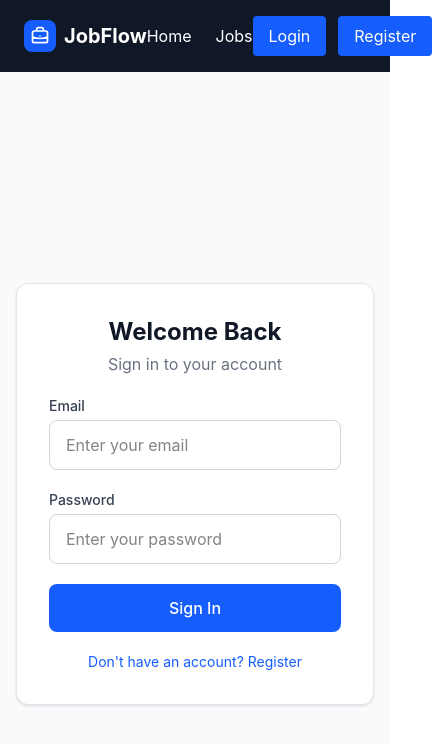
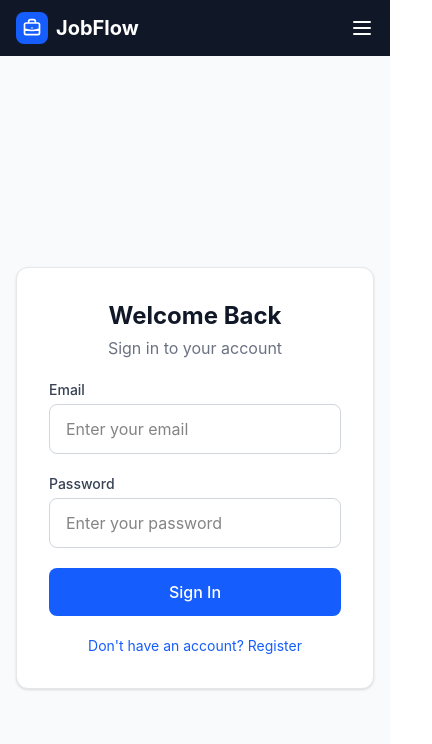
Before and after one commit to sonamver274-sketch/Job_Board_Fr, a React (Vite) app: page /login in a window 390 px wide. Shown: the top 744 px of the page, 432 px wide, since content can reach past the window. Built offline with nearby package versions, Linux system fonts and the light colour scheme.

Commit message:
feat: add Jobs page with search, responsive navbar with hamburger menu

```diff
--- a/src/App.jsx
+++ b/src/App.jsx
@@ -5,6 +5,7 @@ import Login from "./page/Login";
 import Register from "./page/Register";
 import JobDetail from "./page/Jobdetail";
 import Dashboard from "./page/Dashboard";
+import Jobs from "./page/Jobs";
 import Navbar from "./components/Navbar"
 
 import "./App.css";
@@ -21,6 +22,7 @@ function App() {
         <Route path="/" element={<Home/>} />
         <Route path="/login" element={<Login />} />
         <Route path="/register" element={<Register />} />
+        <Route path="/jobs" element={<Jobs />} />
         <Route path="/jobs/:id" element={<JobDetail />} />
         <Route path="/dashboard" element={<Dashboard />} />
       </Routes>
--- a/src/components/Navbar.jsx
+++ b/src/components/Navbar.jsx
@@ -1,66 +1,73 @@
-import React from "react";
+import React, { useState } from "react";
 import { Link } from "react-router-dom";
 import { useAuth } from "../context/Auth.context";
 
 const Navbar = () => {
   const { user, logout } = useAuth();
+  const [menuOpen, setMenuOpen] = useState(false);
+
   return (
-    <div className="flex justify-between items-center px-6 py-4 bg-gray-900 text-white">
+    <nav className="bg-gray-900 text-white px-4 py-3">
+      <div className="flex justify-between items-center">
         <Link to="/" className="flex items-center gap-2">
           <div className="w-8 h-8 bg-blue-600 rounded-lg flex items-center justify-center">
-          <svg
-            className="w-5 h-5 text-white"
-            fill="none"
-            stroke="currentColor"
-            viewBox="0 0 24 24"
-          >
-            <path
-              strokeLinecap="round"
-              strokeLinejoin="round"
-              strokeWidth={2}
-              d="M21 13.255A23.931 23.931 0 0112 15c-3.183 0-6.22-.62-9-1.745M16 6V4a2 2 0 00-2-2h-4a2 2 0 00-2 2v2m4
-  6h.01M5 20h14a2 2 0 002-2V8a2 2 0 00-2-2H5a2 2 0 00-2 2v10a2 2 0 002 2z"
+            <svg className="w-5 h-5 text-white" fill="none" stroke="currentColor" viewBox="0 0 24 24">
+              <path strokeLinecap="round" strokeLinejoin="round" strokeWidth={2}
+                d="M21 13.255A23.931 23.931 0 0112 15c-3.183 0-6.22-.62-9-1.745M16 6V4a2 2 0 00-2-2h-4a2 2 0 00-2 2v2m4 6h.01M5 20h14a2 2 0 002-2V8a2 2 0 00-2-2H5a2 2 0 00-2 2v10a2 2 0 002 2z"
               />
             </svg>
           </div>
-        <span className="text-xl font-bold text-white">JobFlow</span>
+          <span className="text-xl font-bold">JobFlow</span>
         </Link>
-      <div className="flex gap-6">
+
+        <div className="hidden md:flex items-center gap-6">
           <Link className="hover:text-gray-300" to="/">Home</Link>
           <Link className="hover:text-gray-300" to="/jobs">Jobs</Link>
           {user?.role === "employer" && (
             <Link className="hover:text-gray-300" to="/dashboard">Dashboard</Link>
           )}
-      </div>
           {user ? (
-        <button
-          className="bg-red-600 px-4 py-2 rounded hover:bg-red-700"
-          onClick={logout}
-        >
+            <button className="bg-red-600 px-4 py-2 rounded hover:bg-red-700" onClick={logout}>
               Logout
             </button>
           ) : (
-        <div className="flex gap-3">
+            <>
+              <Link className="bg-blue-600 px-4 py-2 rounded hover:bg-blue-800" to="/login">Login</Link>
+              <Link className="bg-blue-600 px-4 py-2 rounded hover:bg-blue-800" to="/register">Register</Link>
+            </>
+          )}
+        </div>
+
+        <button className="md:hidden text-white" onClick={() => setMenuOpen(!menuOpen)}>
+          <svg className="w-6 h-6" fill="none" stroke="currentColor" viewBox="0 0 24 24">
+            {menuOpen
+              ? <path strokeLinecap="round" strokeLinejoin="round" strokeWidth={2} d="M6 18L18 6M6 6l12 12" />
+              : <path strokeLinecap="round" strokeLinejoin="round" strokeWidth={2} d="M4 6h16M4 12h16M4 18h16" />
+            }
+          </svg>
+        </button>
+      </div>
+
+      {menuOpen && (
+        <div className="md:hidden flex flex-col gap-3 mt-3 pb-3 border-t border-gray-700 pt-3">
+          <Link className="hover:text-gray-300" to="/" onClick={() => setMenuOpen(false)}>Home</Link>
+          <Link className="hover:text-gray-300" to="/jobs" onClick={() => setMenuOpen(false)}>Jobs</Link>
           {user?.role === "employer" && (
-    <Link className="hover:text-gray-300" to="/dashboard">
-      Dashboard
-    </Link>
+            <Link className="hover:text-gray-300" to="/dashboard" onClick={() => setMenuOpen(false)}>Dashboard</Link>
           )}
-          <Link
-            className="bg-blue-600 px-4 py-2 rounded hover:bg-blue-800"
-            to="/login"
-          >
-            Login
-          </Link>
-          <Link
-            className="bg-blue-600 px-4 py-2 rounded hover:bg-blue-800"
-            to="/register"
-          >
-            Register
-          </Link>
+          {user ? (
+            <button className="bg-red-600 px-4 py-2 rounded hover:bg-red-700 text-left" onClick={() => { logout(); setMenuOpen(false); }}>
+              Logout
+            </button>
+          ) : (
+            <>
+              <Link className="bg-blue-600 px-4 py-2 rounded hover:bg-blue-800 text-center" to="/login" onClick={() => setMenuOpen(false)}>Login</Link>
+              <Link className="bg-blue-600 px-4 py-2 rounded hover:bg-blue-800 text-center" to="/register" onClick={() => setMenuOpen(false)}>Register</Link>
+            </>
+          )}
         </div>
       )}
-    </div>
+    </nav>
   );
 };
 
--- /dev/null
+++ b/src/page/Jobs.jsx
@@ -0,0 +1,45 @@
+import React, { useState, useEffect } from "react";
+import Jobcard from "../components/Jobcard";
+import api from "../api/axios";
+
+const Jobs = () => {
+  const [jobs, setJobs] = useState([]);
+  const [search, setSearch] = useState("");
+
+  useEffect(() => {
+    api.get("/jobs").then((res) => setJobs(res.data.data));
+  }, []);
+
+  const filtered = jobs.filter(
+    (job) =>
+      job.title.toLowerCase().includes(search.toLowerCase()) ||
+      job.company.toLowerCase().includes(search.toLowerCase()) ||
+      job.location.toLowerCase().includes(search.toLowerCase())
+  );
+
+  return (
+    <div className="min-h-screen bg-gray-50 px-4 py-8">
+      <div className="max-w-5xl mx-auto">
+        <h1 className="text-3xl font-bold text-gray-800 mb-6">All Jobs</h1>
+        <input
+          type="text"
+          placeholder="Search by title, company or location..."
+          value={search}
+          onChange={(e) => setSearch(e.target.value)}
+          className="w-full border border-gray-300 rounded-lg px-4 py-3 mb-8 focus:outline-none focus:ring-2 focus:ring-blue-500"
+        />
+        {filtered.length === 0 ? (
+          <p className="text-gray-400 text-center mt-20">No jobs found.</p>
+        ) : (
+          <div className="grid grid-cols-1 md:grid-cols-2 lg:grid-cols-3 gap-6">
+            {filtered.map((job) => (
+              <Jobcard key={job._id} job={job} />
+            ))}
+          </div>
+        )}
+      </div>
+    </div>
+  );
+};
+
+export default Jobs;
```
Lines whose indentation alone changed are shown as unchanged.
